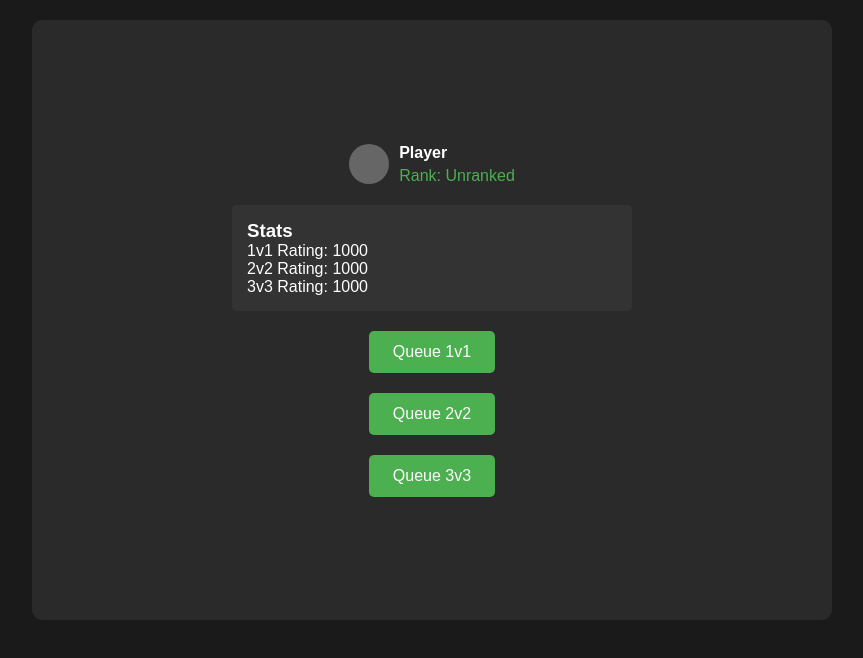
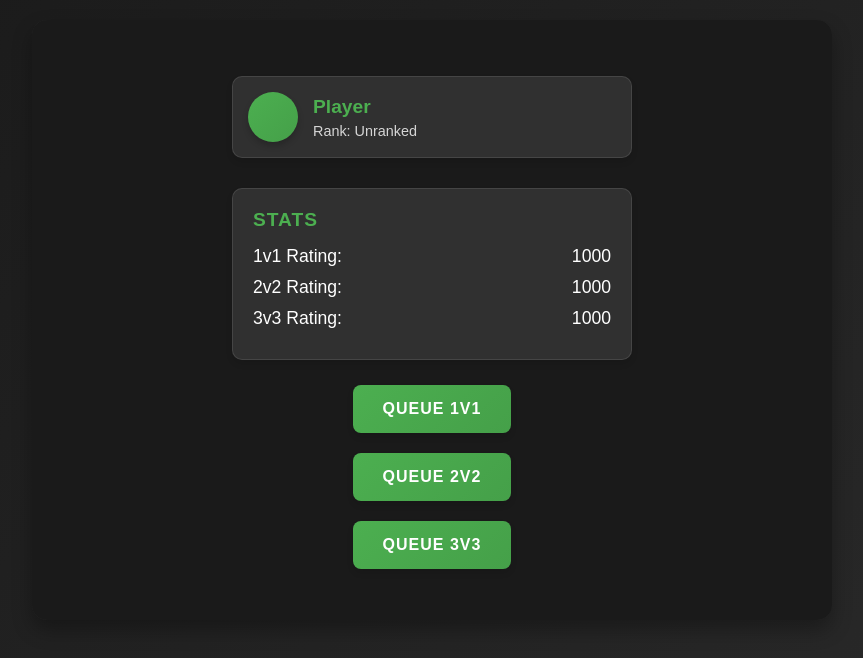
Before and after one commit to kwpid/ranked-tag, a plain HTML site: page index.html in a window 1280 px wide. Shown: the whole page, without its empty margins (208-1071 px from the left). Drawn offline with Linux system fonts and the light colour scheme.

Commit message:
Update index.html

```diff
--- a/index.html
+++ b/index.html
@@ -19,6 +19,7 @@
             display: flex;
             flex-direction: column;
             align-items: center;
+            background: linear-gradient(135deg, #1a1a1a 0%, #2a2a2a 100%);
         }
 
         #gameContainer {
@@ -27,8 +28,9 @@
             height: 600px;
             margin: 20px auto;
             background-color: #2a2a2a;
-            border-radius: 10px;
+            border-radius: 15px;
             overflow: hidden;
+            box-shadow: 0 10px 20px rgba(0, 0, 0, 0.3);
         }
 
         #gameCanvas {
@@ -47,6 +49,7 @@
             align-items: center;
             justify-content: center;
             padding: 20px;
+            background: rgba(26, 26, 26, 0.95);
         }
 
         .screen.active {
@@ -54,53 +57,86 @@
         }
 
         .button {
-            background-color: #4CAF50;
+            background: linear-gradient(135deg, #4CAF50 0%, #45a049 100%);
             color: white;
-            padding: 12px 24px;
+            padding: 15px 30px;
             border: none;
-            border-radius: 5px;
+            border-radius: 8px;
             cursor: pointer;
             font-size: 16px;
             margin: 10px;
-            transition: background-color 0.3s;
+            transition: all 0.3s ease;
+            text-transform: uppercase;
+            letter-spacing: 1px;
+            font-weight: bold;
+            box-shadow: 0 4px 6px rgba(0, 0, 0, 0.1);
         }
 
         .button:hover {
-            background-color: #45a049;
+            transform: translateY(-2px);
+            box-shadow: 0 6px 8px rgba(0, 0, 0, 0.2);
+            background: linear-gradient(135deg, #45a049 0%, #4CAF50 100%);
         }
 
         .stats {
-            background-color: #333;
-            padding: 15px;
-            border-radius: 5px;
-            margin: 10px;
+            background: rgba(51, 51, 51, 0.9);
+            padding: 20px;
+            border-radius: 10px;
+            margin: 15px;
             width: 80%;
             max-width: 400px;
+            box-shadow: 0 4px 6px rgba(0, 0, 0, 0.1);
+            border: 1px solid rgba(255, 255, 255, 0.1);
+        }
+
+        .stats h3 {
+            color: #4CAF50;
+            margin-bottom: 15px;
+            font-size: 1.2em;
+            text-transform: uppercase;
+            letter-spacing: 1px;
+        }
+
+        .stats p {
+            margin: 10px 0;
+            font-size: 1.1em;
+            display: flex;
+            justify-content: space-between;
         }
 
         .queue-info {
             font-size: 18px;
             margin: 20px 0;
+            text-align: center;
         }
 
         .countdown {
-            font-size: 48px;
+            font-size: 72px;
             font-weight: bold;
             color: #4CAF50;
+            text-shadow: 0 0 10px rgba(76, 175, 80, 0.5);
         }
 
         .player-info {
             display: flex;
             align-items: center;
-            margin: 10px 0;
+            margin: 15px 0;
+            background: rgba(51, 51, 51, 0.9);
+            padding: 15px;
+            border-radius: 10px;
+            width: 80%;
+            max-width: 400px;
+            box-shadow: 0 4px 6px rgba(0, 0, 0, 0.1);
+            border: 1px solid rgba(255, 255, 255, 0.1);
         }
 
         .player-avatar {
-            width: 40px;
-            height: 40px;
+            width: 50px;
+            height: 50px;
             border-radius: 50%;
-            background-color: #666;
-            margin-right: 10px;
+            background: linear-gradient(135deg, #4CAF50 0%, #45a049 100%);
+            margin-right: 15px;
+            box-shadow: 0 4px 6px rgba(0, 0, 0, 0.2);
         }
 
         .player-stats {
@@ -110,10 +146,58 @@
         .player-name {
             font-weight: bold;
             margin-bottom: 5px;
+            font-size: 1.2em;
+            color: #4CAF50;
         }
 
         .player-rank {
+            color: #ffffff;
+            font-size: 0.9em;
+            opacity: 0.8;
+        }
+
+        #gameTimer {
+            position: absolute;
+            top: 20px;
+            right: 20px;
+            font-size: 24px;
             color: #4CAF50;
+            background: rgba(0, 0, 0, 0.5);
+            padding: 10px 20px;
+            border-radius: 5px;
+        }
+
+        .loading-boxes {
+            display: flex;
+            gap: 10px;
+            margin: 20px 0;
+        }
+
+        .loading-box {
+            width: 20px;
+            height: 60px;
+            background: #4CAF50;
+            animation: loading 1s infinite;
+            border-radius: 3px;
+        }
+
+        .loading-box:nth-child(2) {
+            animation-delay: 0.2s;
+        }
+
+        .loading-box:nth-child(3) {
+            animation-delay: 0.4s;
+        }
+
+        @keyframes loading {
+            0%, 100% { transform: scaleY(1); }
+            50% { transform: scaleY(0.5); }
+        }
+
+        .queue-time {
+            font-size: 24px;
+            color: #4CAF50;
+            margin: 20px 0;
         }
     </style>
 </head>
@@ -147,6 +231,12 @@
             <div class="queue-info">
                 <p>Estimated wait time: <span id="waitTime">30</span> seconds</p>
                 <p>Players in queue: <span id="queuePlayers">0</span></p>
+                <div class="queue-time">Time elapsed: <span id="timeElapsed">0</span>s</div>
+            </div>
+            <div class="loading-boxes">
+                <div class="loading-box"></div>
+                <div class="loading-box"></div>
+                <div class="loading-box"></div>
             </div>
             <button class="button" onclick="cancelQueue()">Cancel</button>
         </div>
```
